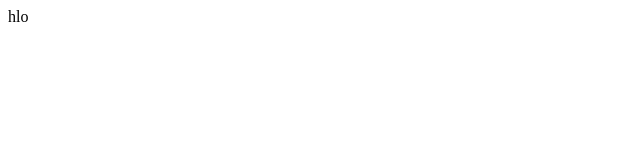
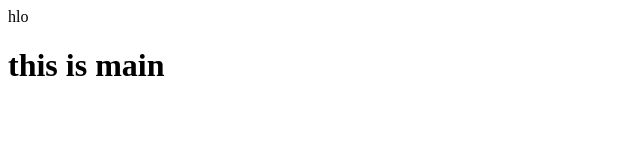
Before and after one commit to yash-beniwal344/local-repo, a plain HTML site: page index.html in a window 1280 px wide. Shown: the whole page, without its empty margins (0-640 px from the left). Drawn offline with Linux system fonts and the light colour scheme.

Commit message:
for merge

```diff
--- a/index.html
+++ b/index.html
@@ -1 +1,2 @@
 <p>hlo</p>
+<h1>this is main</h1>
```
